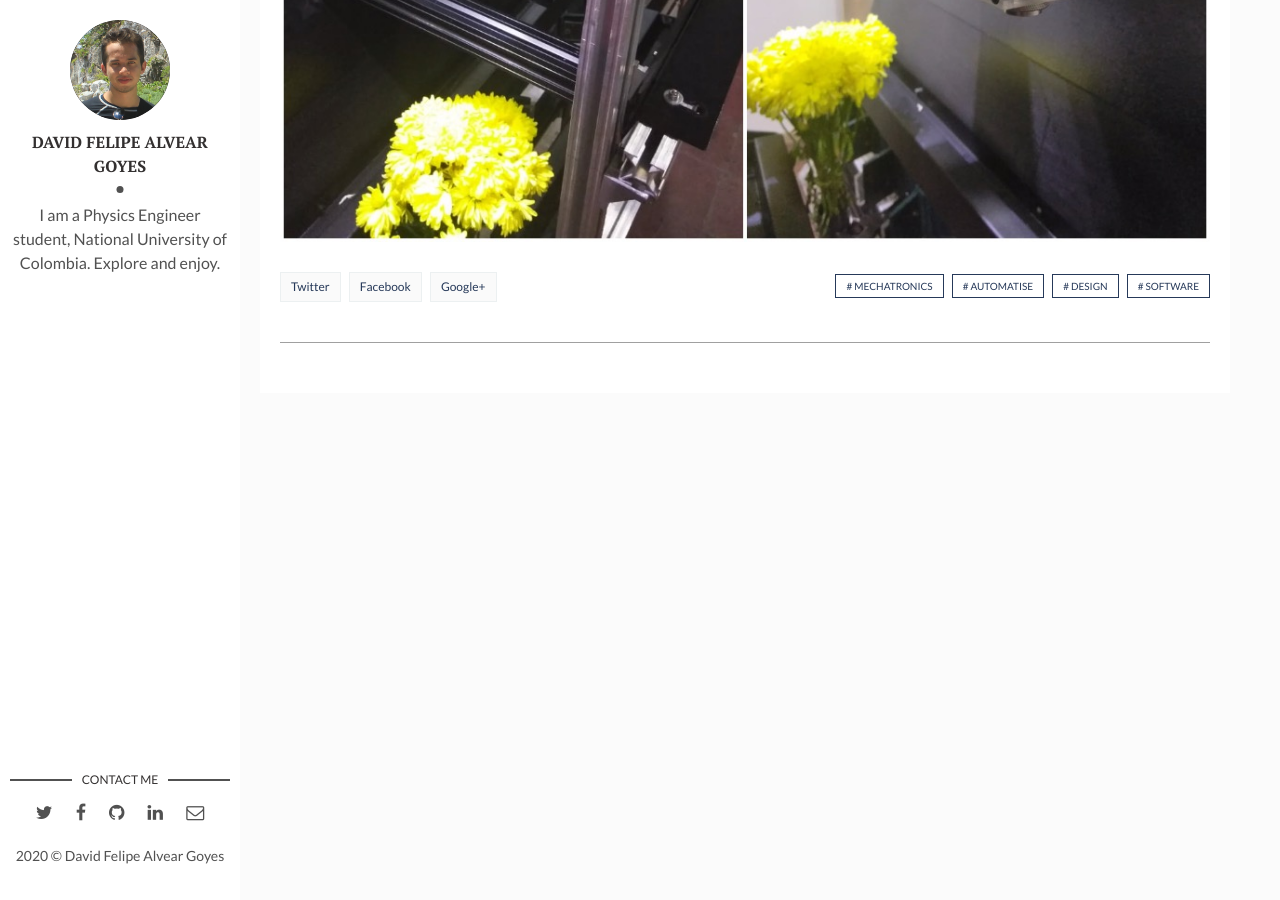
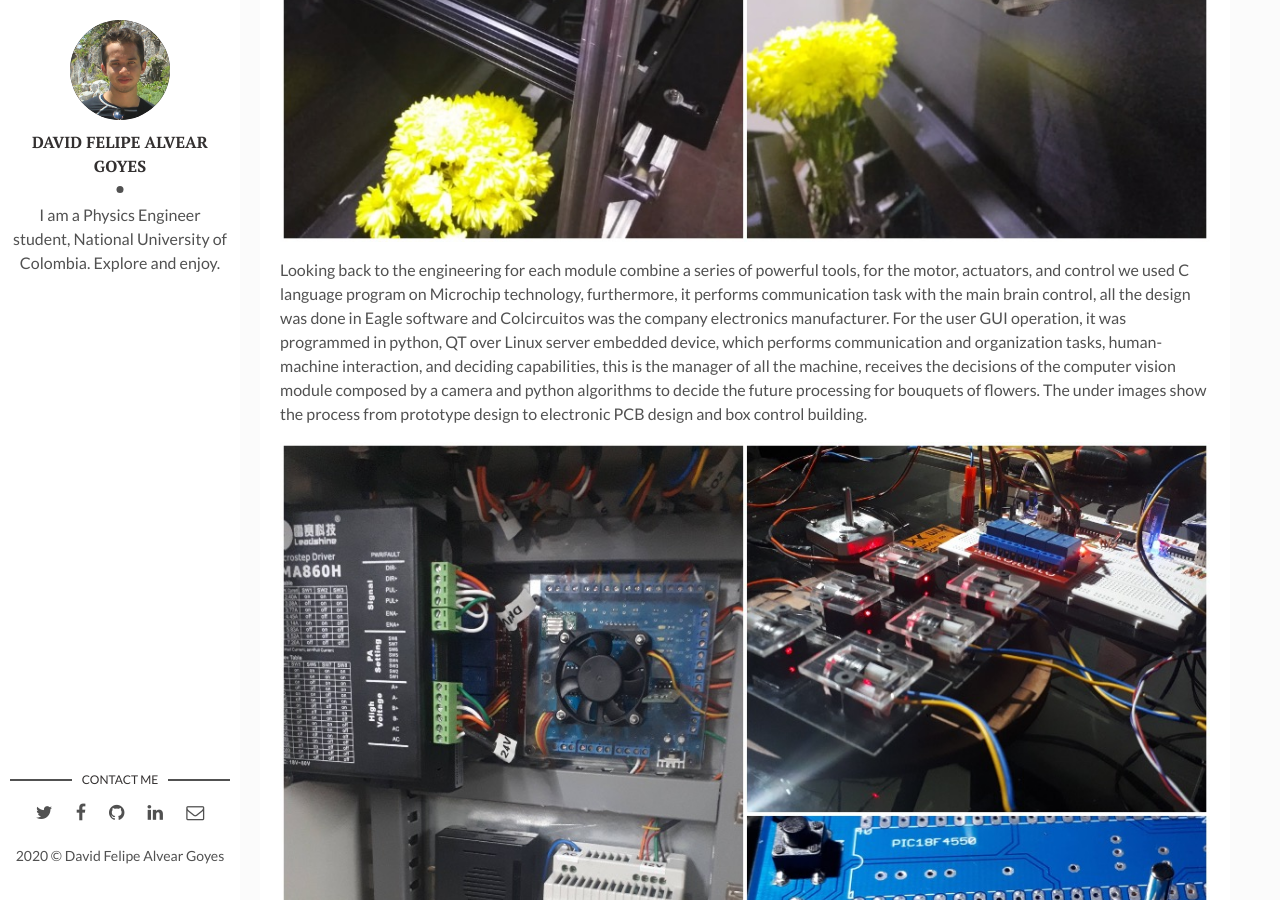
Before and after one commit to dfalveargOT/oldPage, a Jekyll site: the page built from _posts/2020-01-02-Flower's-Machine.markdown, in a window 1280 px wide and 900 px high, scrolled down 3338 px. Built offline with Jekyll 4.4.1, drawn with Linux system fonts in a browser that asks for light colours; comment, search, counter and statistics services are not loaded.

Commit message:
Update 2020-01-02-Flower's-Machine.markdown

```diff
--- a/_posts/2020-01-02-Flower's-Machine.markdown
+++ b/_posts/2020-01-02-Flower's-Machine.markdown
@@ -22,3 +22,7 @@ The brain of the machine receives bouquets of flowers and makes the physics proc
 The image below shows the recognizing and tracking module, the employer configure in a main screen with GUI interface all the process for the current flower type, then other screen shows and control the computer vision algorithm while the main control algorithm receive the communications of the belt system as well as the intelligent vision system, we can see the flower passing over a camera and continuing to the procedures.
 
 ![FlowersMachine]({{site.baseurl}}/assets/img/FlowersMachine/Tracking.jpg)
+
+Looking back to the engineering for each module combine a series of powerful tools, for the motor, actuators, and control we used C language program on Microchip technology, furthermore, it performs communication task with the main brain control, all the design was done in Eagle software and Colcircuitos was the company electronics manufacturer. For the user GUI operation, it was programmed in python, QT over Linux server embedded device, which performs communication and organization tasks, human-machine interaction, and deciding capabilities, this is the manager of all the machine, receives the decisions of the computer vision module composed by a camera and python algorithms to decide the future processing for bouquets of flowers. The under images show the process from prototype design to electronic PCB design and box control building.
+
+![FlowersMachine]({{site.baseurl}}/assets/img/FlowersMachine/Electronics.jpg)
```
